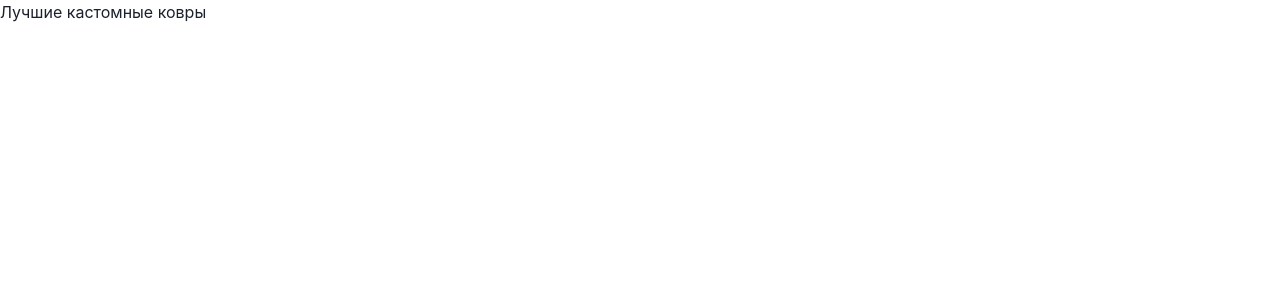
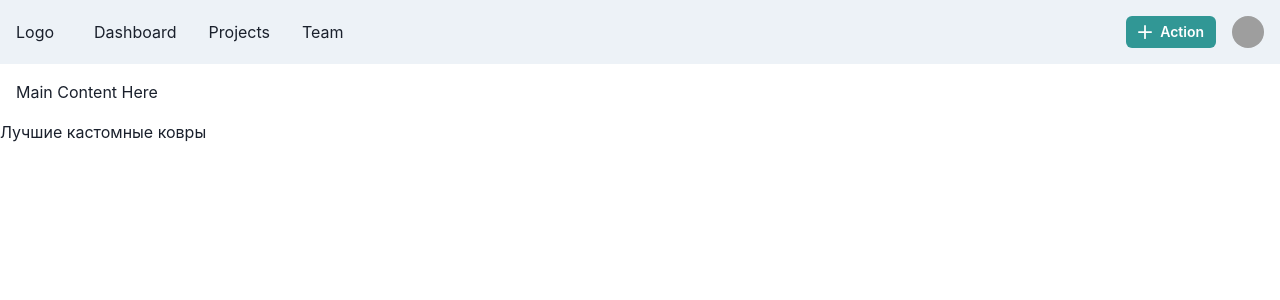
Before and after one commit to 7evenUp/carpets, a Next.js app: page / in a window 1280 px wide. Shown: the top 300 px of the page. Built offline with nearby package versions, Linux system fonts and the light colour scheme; grey boxes are pictures that could not be loaded.

Commit message:
Created navbar component

```diff
--- a/app/layout.tsx
+++ b/app/layout.tsx
@@ -1,4 +1,5 @@
-'use client'
+"use client";
+import Navbar from "@/components/Navbar";
 import { ChakraProvider } from "@chakra-ui/react";
 
 export default function RootLayout({
@@ -14,7 +15,10 @@
       */}
       <head />
       <body>
-        <ChakraProvider>{children}</ChakraProvider>
+        <ChakraProvider>
+          <Navbar />
+          {children}
+        </ChakraProvider>
       </body>
     </html>
   );
--- /dev/null
+++ b/components/Navbar.tsx
@@ -0,0 +1,109 @@
+import { ReactNode } from 'react';
+import {
+  Box,
+  Flex,
+  Avatar,
+  HStack,
+  Link,
+  IconButton,
+  Button,
+  Menu,
+  MenuButton,
+  MenuList,
+  MenuItem,
+  MenuDivider,
+  useDisclosure,
+  useColorModeValue,
+  Stack,
+} from '@chakra-ui/react';
+import { HamburgerIcon, CloseIcon, AddIcon } from '@chakra-ui/icons';
+
+const Links = ['Dashboard', 'Projects', 'Team'];
+
+const NavLink = ({ children }: { children: ReactNode }) => (
+  <Link
+    px={2}
+    py={1}
+    rounded={'md'}
+    _hover={{
+      textDecoration: 'none',
+      bg: useColorModeValue('gray.200', 'gray.700'),
+    }}
+    href={'#'}>
+    {children}
+  </Link>
+);
+
+export default function withAction() {
+  const { isOpen, onOpen, onClose } = useDisclosure();
+
+  return (
+    <>
+      <Box bg={useColorModeValue('gray.100', 'gray.900')} px={4}>
+        <Flex h={16} alignItems={'center'} justifyContent={'space-between'}>
+          <IconButton
+            size={'md'}
+            icon={isOpen ? <CloseIcon /> : <HamburgerIcon />}
+            aria-label={'Open Menu'}
+            display={{ md: 'none' }}
+            onClick={isOpen ? onClose : onOpen}
+          />
+          <HStack spacing={8} alignItems={'center'}>
+            <Box>Logo</Box>
+            <HStack
+              as={'nav'}
+              spacing={4}
+              display={{ base: 'none', md: 'flex' }}>
+              {Links.map((link) => (
+                <NavLink key={link}>{link}</NavLink>
+              ))}
+            </HStack>
+          </HStack>
+          <Flex alignItems={'center'}>
+            <Button
+              variant={'solid'}
+              colorScheme={'teal'}
+              size={'sm'}
+              mr={4}
+              leftIcon={<AddIcon />}>
+              Action
+            </Button>
+            <Menu>
+              <MenuButton
+                as={Button}
+                rounded={'full'}
+                variant={'link'}
+                cursor={'pointer'}
+                minW={0}>
+                <Avatar
+                  size={'sm'}
+                  src={
+                    'https://images.unsplash.com/photo-1493666438817-866a91353ca9?ixlib=rb-0.3.5&q=80&fm=jpg&crop=faces&fit=crop&h=200&w=200&s=b616b2c5b373a80ffc9636ba24f7a4a9'
+                  }
+                />
+              </MenuButton>
+              <MenuList>
+                <MenuItem>Link 1</MenuItem>
+                <MenuItem>Link 2</MenuItem>
+                <MenuDivider />
+                <MenuItem>Link 3</MenuItem>
+              </MenuList>
+            </Menu>
+          </Flex>
+        </Flex>
+
+        {isOpen ? (
+          <Box pb={4} display={{ md: 'none' }}>
+            <Stack as={'nav'} spacing={4}>
+              {Links.map((link) => (
+                <NavLink key={link}>{link}</NavLink>
+              ))}
+            </Stack>
+          </Box>
+        ) : null}
+      </Box>
+
+      <Box p={4}>Main Content Here</Box>
+    </>
+  );
+}
```
